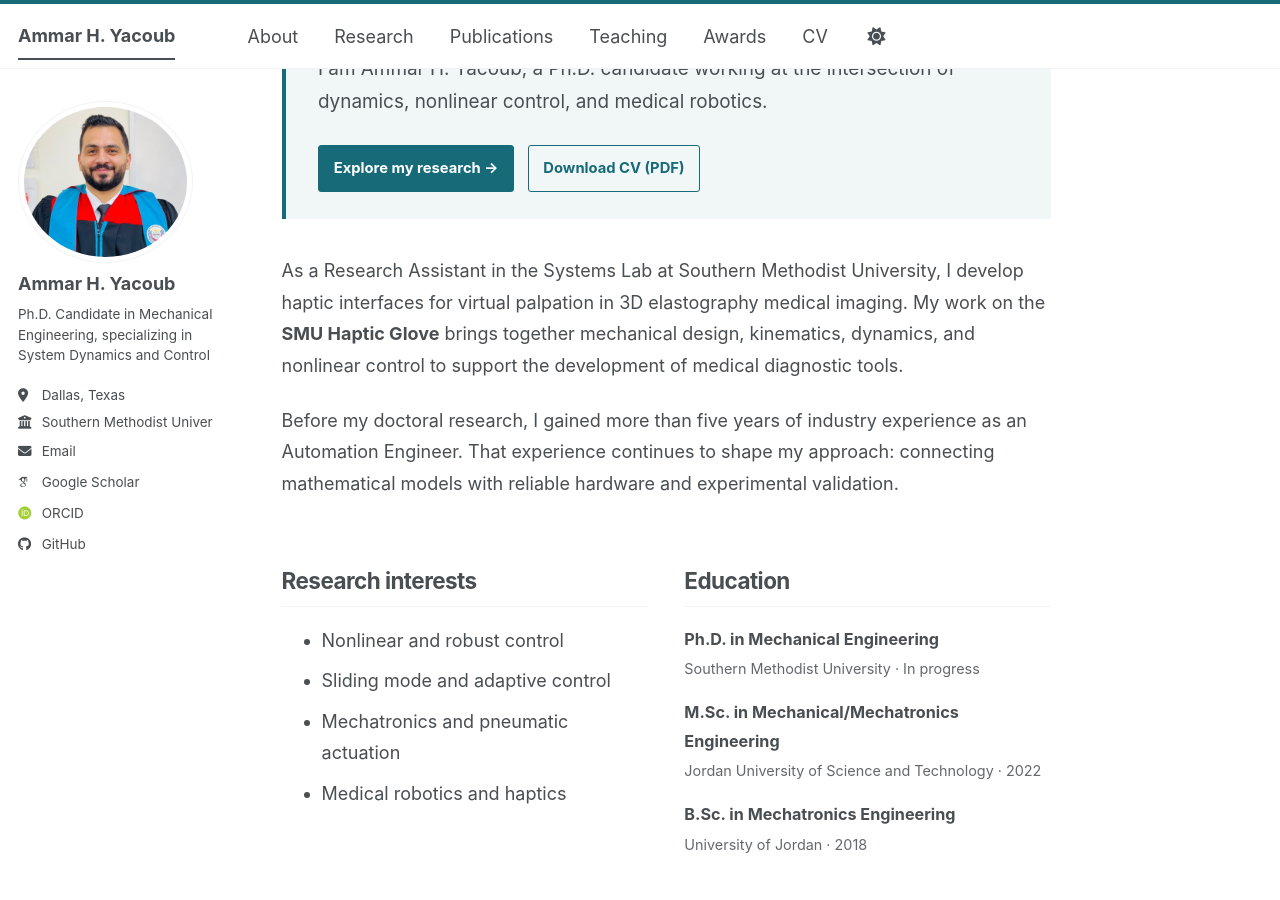
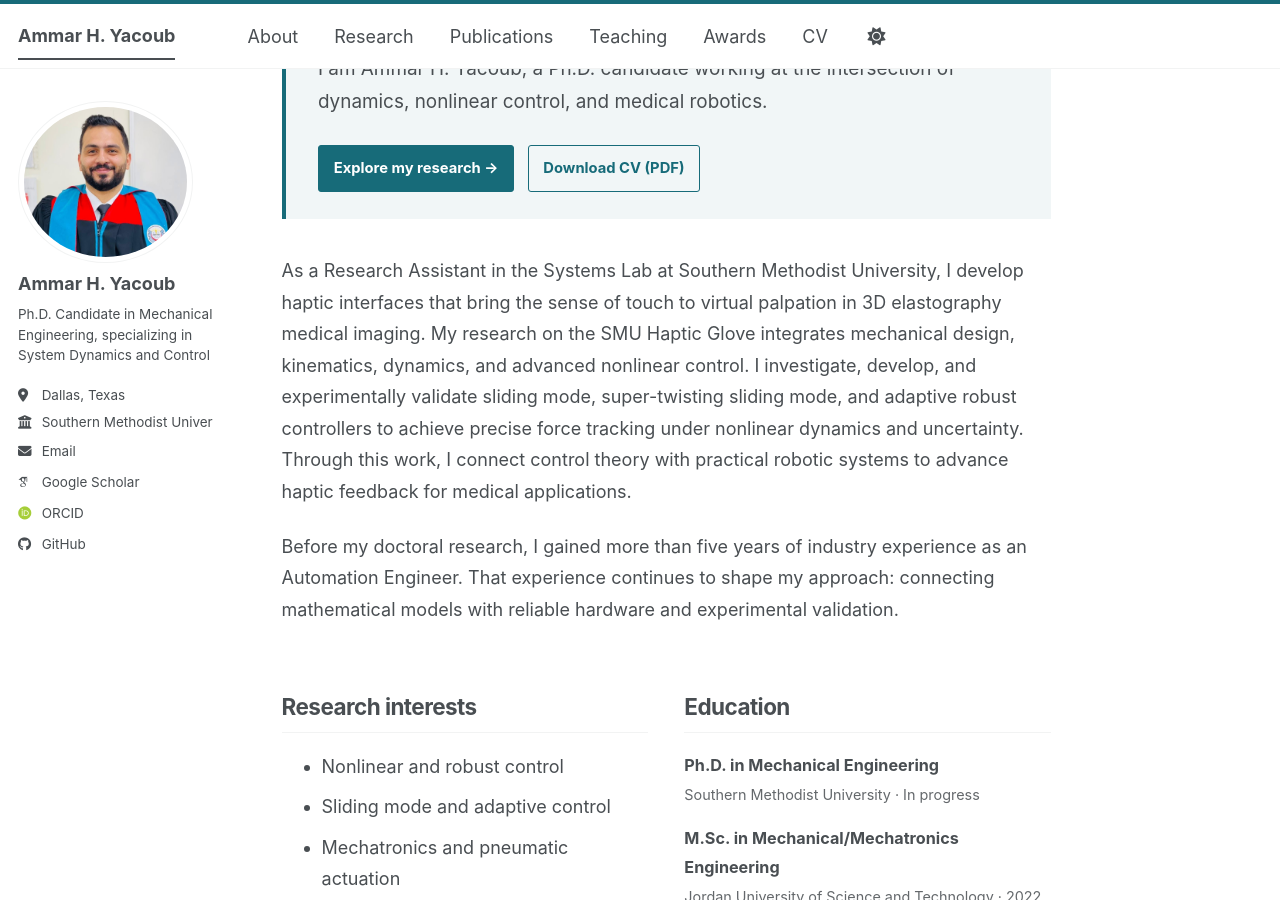
Before and after one commit to AmmarYacoub/AmmarYacoub.github.io, a Jekyll site: the page built from _pages/about.md, in a window 1280 px wide and 900 px high, scrolled down 319 px. Built offline with Jekyll 4.4.1, drawn with Linux system fonts in a browser that asks for light colours; some web fonts are replaced; a script bundle is joined from its source files by our own code; library files that are not in the unit come from our copies.

Commit message:
Enhance about page with detailed research description
Expanded description of research work and methodologies in haptic interfaces for medical imaging.

```diff
--- a/_pages/about.md
+++ b/_pages/about.md
@@ -18,7 +18,7 @@ redirect_from:
   </div>
 </div>
 
-As a Research Assistant in the Systems Lab at Southern Methodist University, I develop haptic interfaces for virtual palpation in 3D elastography medical imaging. My work on the **SMU Haptic Glove** brings together mechanical design, kinematics, dynamics, and nonlinear control to support the development of medical diagnostic tools.
+As a Research Assistant in the Systems Lab at Southern Methodist University, I develop haptic interfaces that bring the sense of touch to virtual palpation in 3D elastography medical imaging. My research on the SMU Haptic Glove integrates mechanical design, kinematics, dynamics, and advanced nonlinear control. I investigate, develop, and experimentally validate sliding mode, super-twisting sliding mode, and adaptive robust controllers to achieve precise force tracking under nonlinear dynamics and uncertainty. Through this work, I connect control theory with practical robotic systems to advance haptic feedback for medical applications.
 
 Before my doctoral research, I gained more than five years of industry experience as an Automation Engineer. That experience continues to shape my approach: connecting mathematical models with reliable hardware and experimental validation.
 
```
